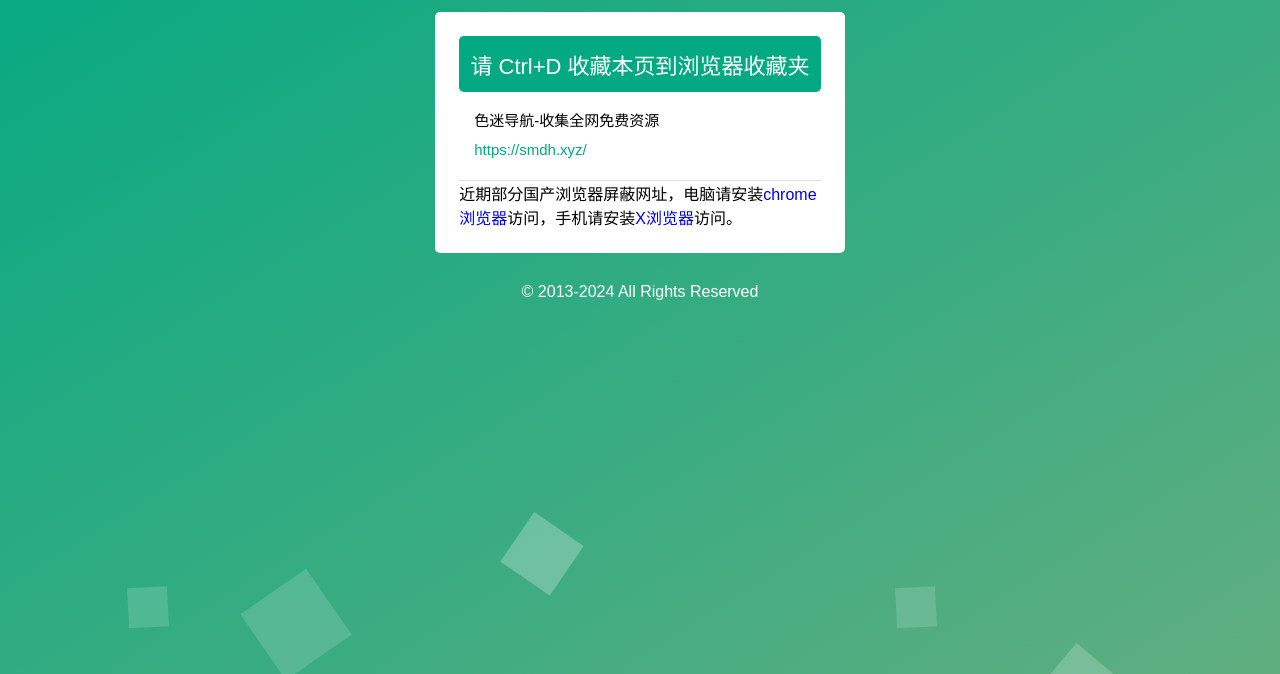
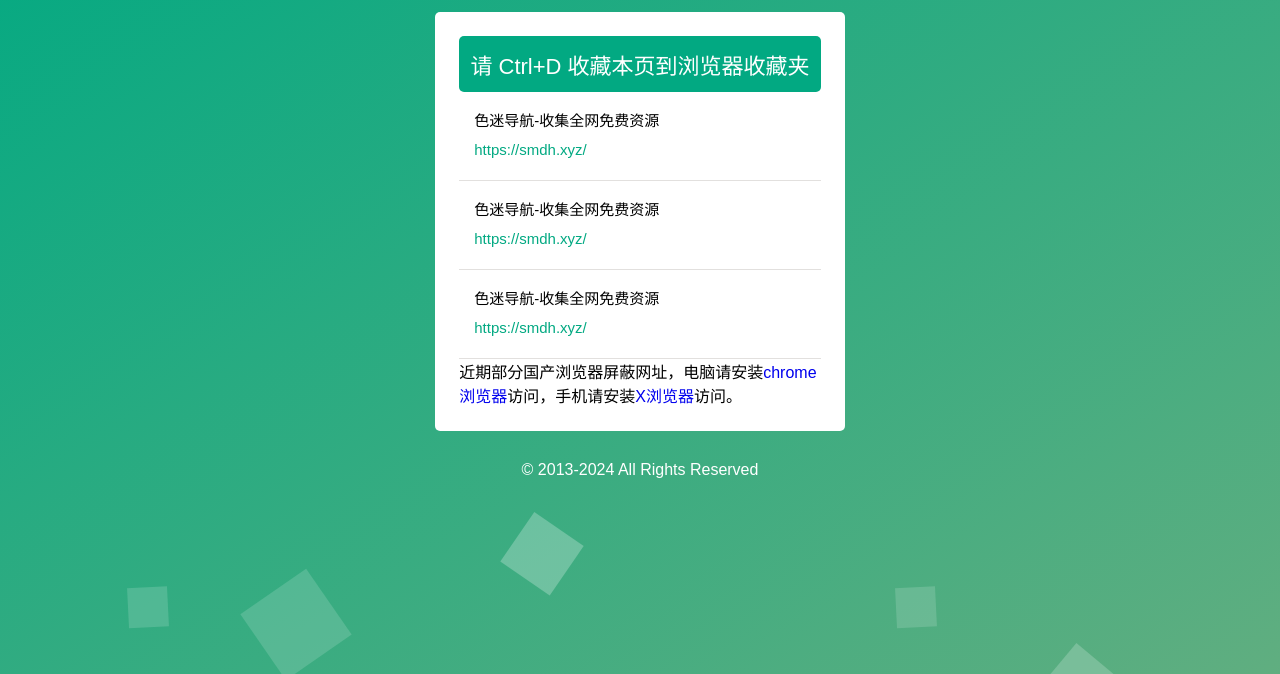
Before and after one commit to my-video/my-video.github.io, a plain HTML site: page index.html in a window 1280 px wide. Shown: the part 126-800 px from the top of the page. Drawn offline with Linux system fonts and the light colour scheme.

Commit message:
Update index.html

```diff
--- a/index.html
+++ b/index.html
@@ -33,6 +33,16 @@
 							<li>
 								色迷导航-收集全网免费资源
 								<a href="https://smdh.xyz" target="_blank"><i>https://smdh.xyz/</i></a>
+
+							</li>
+							<li>
+								色迷导航-收集全网免费资源
+								<a href="https://smdh-1.xyz" target="_blank"><i>https://smdh.xyz/</i></a>
+
+							</li>
+							<li>
+								色迷导航-收集全网免费资源
+								<a href="https://smdh-2.xyz" target="_blank"><i>https://smdh.xyz/</i></a>
 
 							</li>
 						</ul>
```
